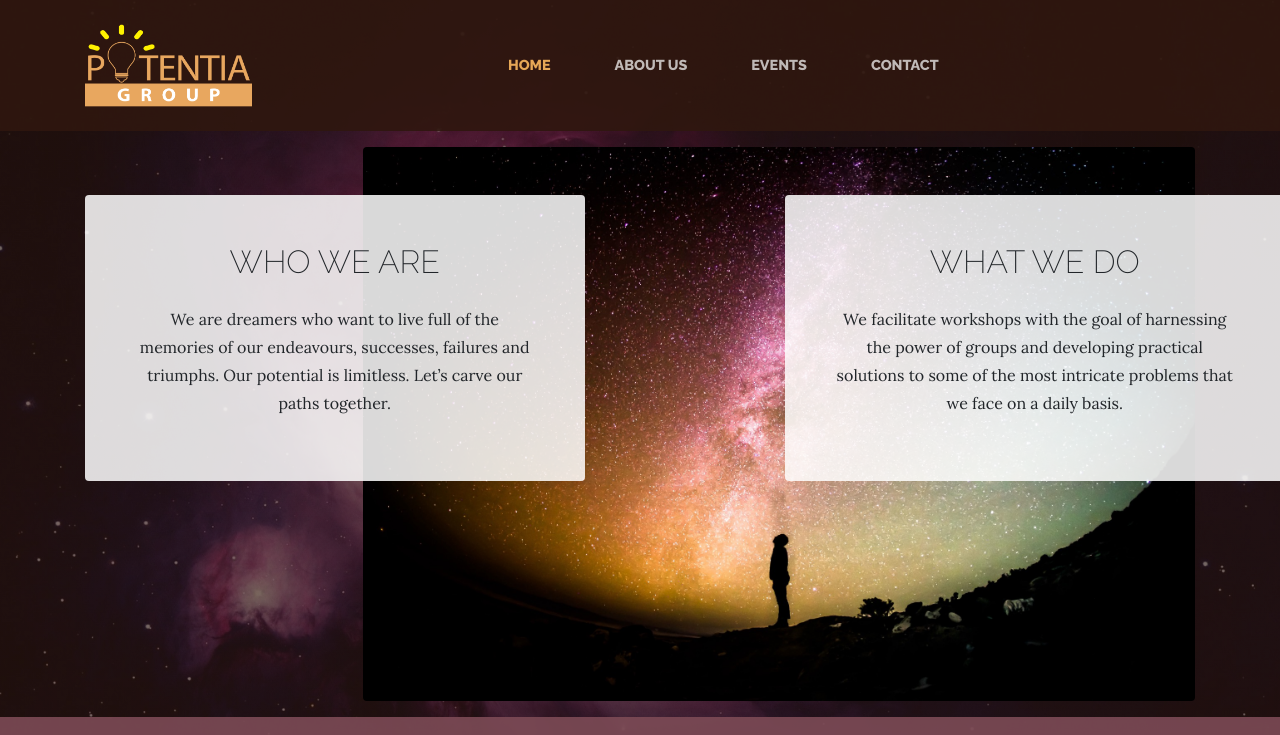
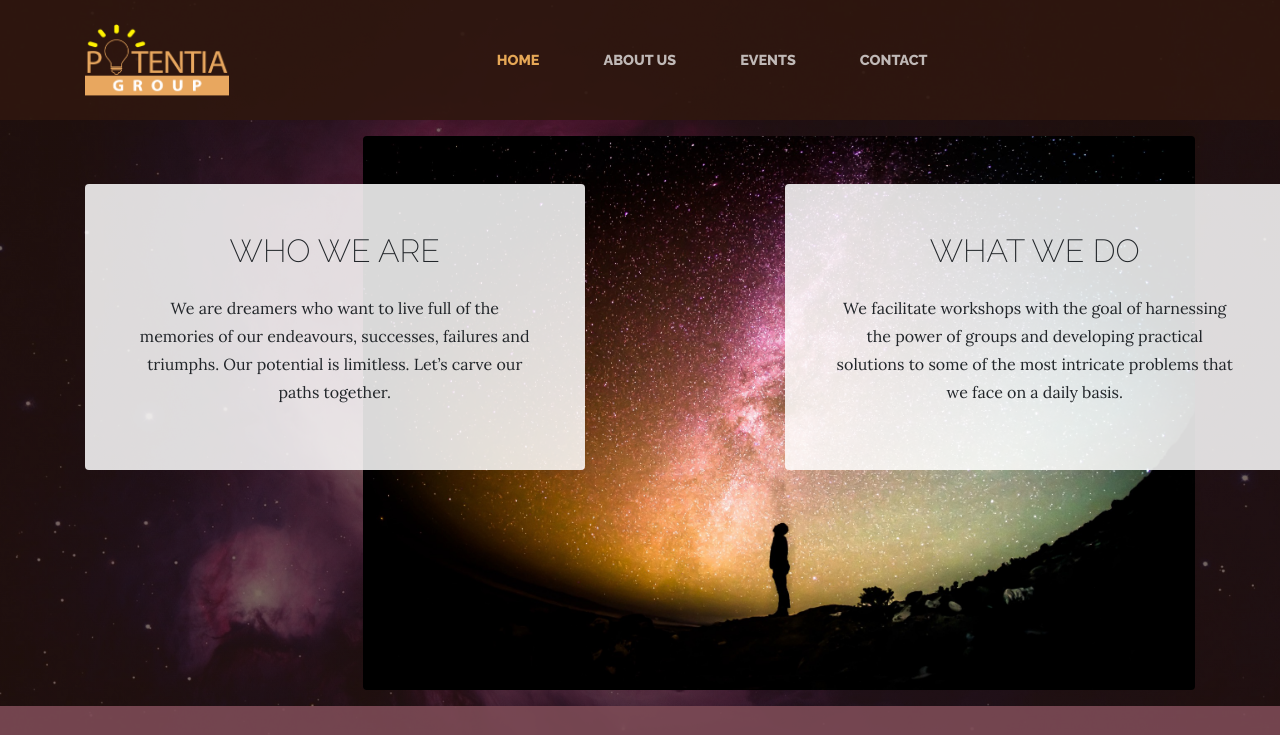
Before and after one commit to aamernhasham/Potentia, a website: page index.html in a window 1280 px wide. Shown: the top 735 px of the page. Drawn offline with Linux system fonts and the light colour scheme.

Commit message:
tweaking the logofurther

```diff
--- a/css/business-casual.css
+++ b/css/business-casual.css
@@ -20,8 +20,8 @@ h6 {
 
 #logo_img{
 
-  width:15%;
-  height:15%;
+  width:13%;
+  height:13%;
   margin:0;
   padding:0;
   text-align: left;
```
